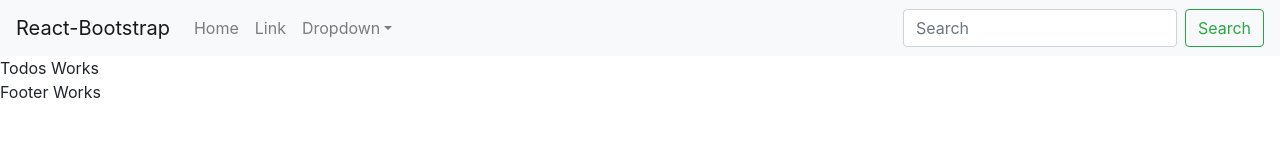
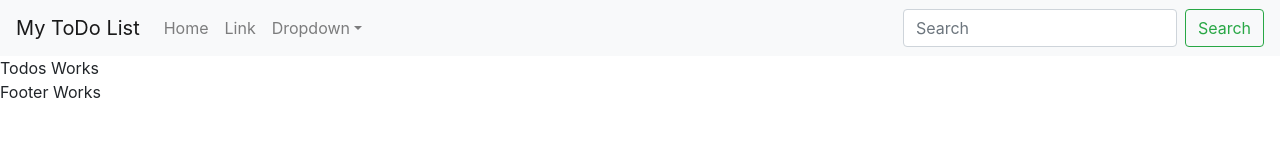
Before and after one commit to Muneeb94/todos-list, a React (Create React App) app: page / in a window 1280 px wide. Shown: the top 160 px of the page. Built offline with nearby package versions, Linux system fonts and the light colour scheme.

Commit message:
add props

```diff
--- a/src/App.js
+++ b/src/App.js
@@ -1,4 +1,3 @@
-import logo from './logo.svg';
 import './App.css';
 import Header from './components/Header';
 import Todos from './components/Todos';
@@ -8,7 +7,7 @@ import Footer from './components/Footer';
 function App() {
   return (
     <div>
-        <Header />
+        <Header title="My ToDo List"/>
         <Todos />
         <Footer />
     </div>
--- a/src/components/Header.js
+++ b/src/components/Header.js
@@ -1,11 +1,12 @@
 import React from 'react'
 import { Nav,Navbar,NavDropdown,Form,FormControl,Button } from 'react-bootstrap'
+import { propTypes } from 'react-bootstrap/esm/Image'
 
-function Header() {
+const Header = (props) => {
   return (
     <div>
       <Navbar bg="light" expand="lg">
-        <Navbar.Brand href="#home">React-Bootstrap</Navbar.Brand>
+        <Navbar.Brand href="#home">{props.title}</Navbar.Brand>
         <Navbar.Toggle aria-controls="basic-navbar-nav" />
         <Navbar.Collapse id="basic-navbar-nav">
             <Nav className="mr-auto">
@@ -29,4 +30,12 @@ function Header() {
   )
 }
 
+Header.defaultProps = {
+  title: "Your Title Here"
+}
+
+Header.propTypes = {
+  title: propTypes.string
+}
+
 export default Header
```
